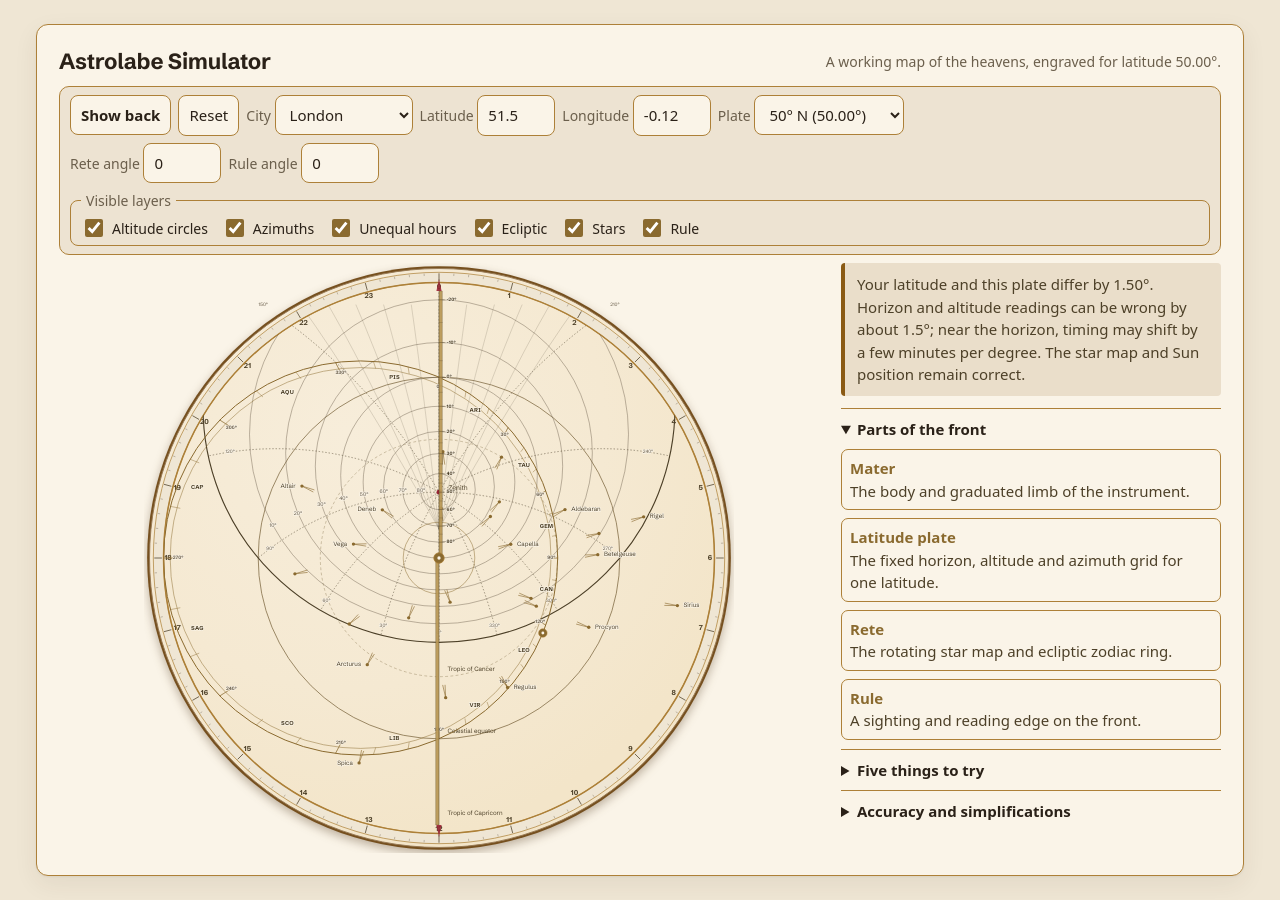
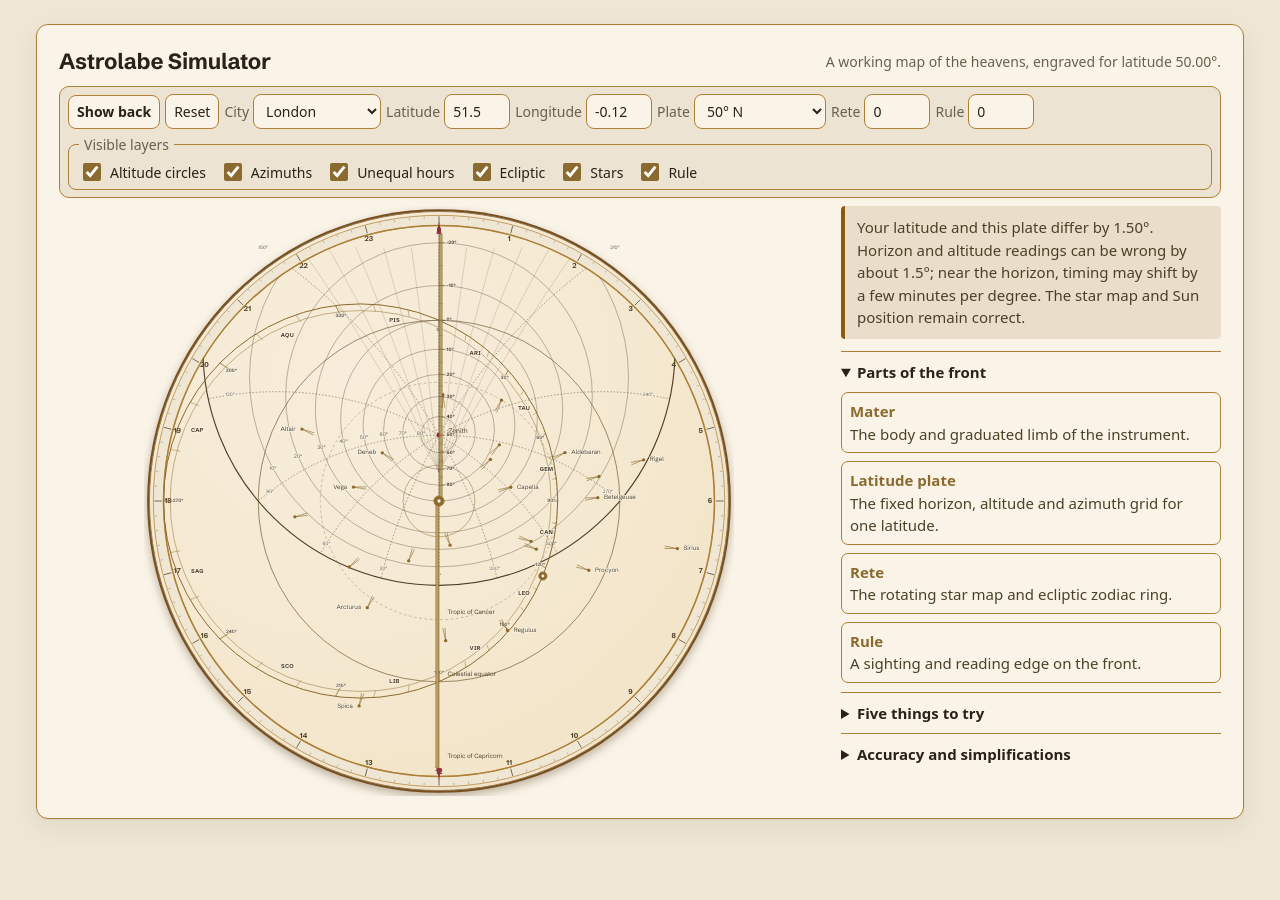
Before and after one commit to jbeshir/beshir-widgets, a Preact app in the folder widgets/astrolabe-simulator/: page / in a window 1280 px wide. After the commit the page ends 843 px from the top, so only its background shows below. Built offline with nearby package versions, Linux system fonts and the light colour scheme.

Commit message:
Compact astrolabe plate controls

```diff
--- a/widgets/astrolabe-simulator/src/components/Controls.tsx
+++ b/widgets/astrolabe-simulator/src/components/Controls.tsx
@@ -17,6 +17,9 @@ const number = (value: string, fallback: number) => Number.isFinite(Number(value
 
 export function Controls(): JSX.Element {
   const state = useStore();
+  const exactPlateLatitude = Math.abs(state.location.lat);
+  const exactPlateValue = `exact:${exactPlateLatitude}`;
+  const plateValue = state.plateLatitude === exactPlateLatitude ? exactPlateValue : String(state.plateLatitude);
   return <div className="controls" aria-label="Astrolabe controls">
     <div className="control-group control-actions">
       <button className="face-toggle" data-testid="face-toggle" aria-pressed={state.face === 'back'} onClick={() => setFace(state.face === 'front' ? 'back' : 'front')}>
@@ -30,13 +33,18 @@ export function Controls(): JSX.Element {
       }}><option value="">Custom</option>{CITIES.map((city) => <option key={city.name} value={city.name}>{city.name}</option>)}</select></label>
       <label>Latitude <input data-testid="lat-input" type="number" min="-90" max="90" step="0.01" value={state.location.lat} onInput={(event) => setLocation({ label: 'Custom', lat: number(event.currentTarget.value, state.location.lat), lng: state.location.lng, manual: true })} /></label>
       <label>Longitude <input data-testid="lng-input" type="number" min="-180" max="180" step="0.01" value={state.location.lng} onInput={(event) => setLocation({ label: 'Custom', lat: state.location.lat, lng: number(event.currentTarget.value, state.location.lng), manual: true })} /></label>
-      <label>Plate <select data-testid="plate-select" value={state.plateLatitude} onChange={(event) => selectPlate(Number(event.currentTarget.value))}>{PLATES.map((plate) => <option key={plate.latitude} value={plate.latitude}>{plate.label} ({plate.latitude.toFixed(2)}°)</option>)}</select></label>
+      <label>Plate <select data-testid="plate-select" value={plateValue} onChange={(event) => {
+        selectPlate(event.currentTarget.value.startsWith('exact:') ? exactPlateLatitude : Number(event.currentTarget.value));
+      }}>
+        <option value={exactPlateValue}>Exact ({exactPlateLatitude.toFixed(2)}°)</option>
+        {PLATES.map((plate) => <option key={plate.latitude} value={plate.latitude}>{plate.label}</option>)}
+      </select></label>
     </div>
     <div className="control-group angle-controls">
       {state.face === 'front' ? <>
-        <label>Rete angle <input data-testid="rete-angle" type="number" min="0" max="360" step="1" value={state.reteRotation} onInput={(event) => setRete(Number(event.currentTarget.value))} /></label>
-        <label>Rule angle <input data-testid="rule-angle" type="number" min="0" max="360" step="1" value={state.ruleRotation} onInput={(event) => setRule(Number(event.currentTarget.value))} /></label>
-      </> : <label>Alidade angle <input data-testid="alidade-angle" type="number" min="0" max="360" step="1" value={state.alidadeRotation} onInput={(event) => setAlidade(Number(event.currentTarget.value))} /></label>}
+        <label>Rete <input data-testid="rete-angle" type="number" min="0" max="360" step="1" value={state.reteRotation} onInput={(event) => setRete(Number(event.currentTarget.value))} /></label>
+        <label>Rule <input data-testid="rule-angle" type="number" min="0" max="360" step="1" value={state.ruleRotation} onInput={(event) => setRule(Number(event.currentTarget.value))} /></label>
+      </> : <label>Alidade <input data-testid="alidade-angle" type="number" min="0" max="360" step="1" value={state.alidadeRotation} onInput={(event) => setAlidade(Number(event.currentTarget.value))} /></label>}
     </div>
     <fieldset className="layer-controls"><legend>Visible layers</legend>{(state.face === 'front' ? FRONT_LAYERS : BACK_LAYERS).map(({ key, label }) => <label key={key}>
       <input type="checkbox" data-testid={`layer-${key}`} checked={state.visibility[key]} onChange={() => toggleLayer(key)} /> {label}
--- a/widgets/astrolabe-simulator/src/styles.css
+++ b/widgets/astrolabe-simulator/src/styles.css
@@ -163,14 +163,19 @@ button, input, select {
 .control-group {
   display: flex;
   align-items: center;
-  gap: 7px;
+  gap: 5px;
   min-width: 0;
 }
 
 .control-actions { margin-right: auto; }
-.controls button { min-height: 40px; cursor: pointer; }
-.controls input[type="number"] { width: 78px; }
-.location-controls select { max-width: 150px; }
+.controls button { min-height: 34px; cursor: pointer; }
+.controls input[type="number"] { width: 66px; }
+.controls label {
+  display: inline-flex;
+  align-items: center;
+  gap: 4px;
+}
+.location-controls select { max-width: 132px; }
 .layer-controls {
   display: flex;
   flex: 1 1 100%;
@@ -317,7 +322,10 @@ button, input, select {
 @media (min-width: 821px) {
   .card-header { margin-bottom: 8px; }
   .card-header h1 { margin-bottom: 0; white-space: nowrap; }
-  .controls { margin-top: 0; padding: 8px 10px; gap: 7px; }
+  .controls { margin-top: 0; padding: 7px 8px; gap: 5px; }
+  .controls input,
+  .controls select,
+  .controls button { padding: 6px 8px; font-size: 14px; }
   .control-actions { margin-right: 0; }
   .layer-controls { padding-block: 5px; }
   .instrument-stage, .info-panel { margin-top: 8px; }
```
